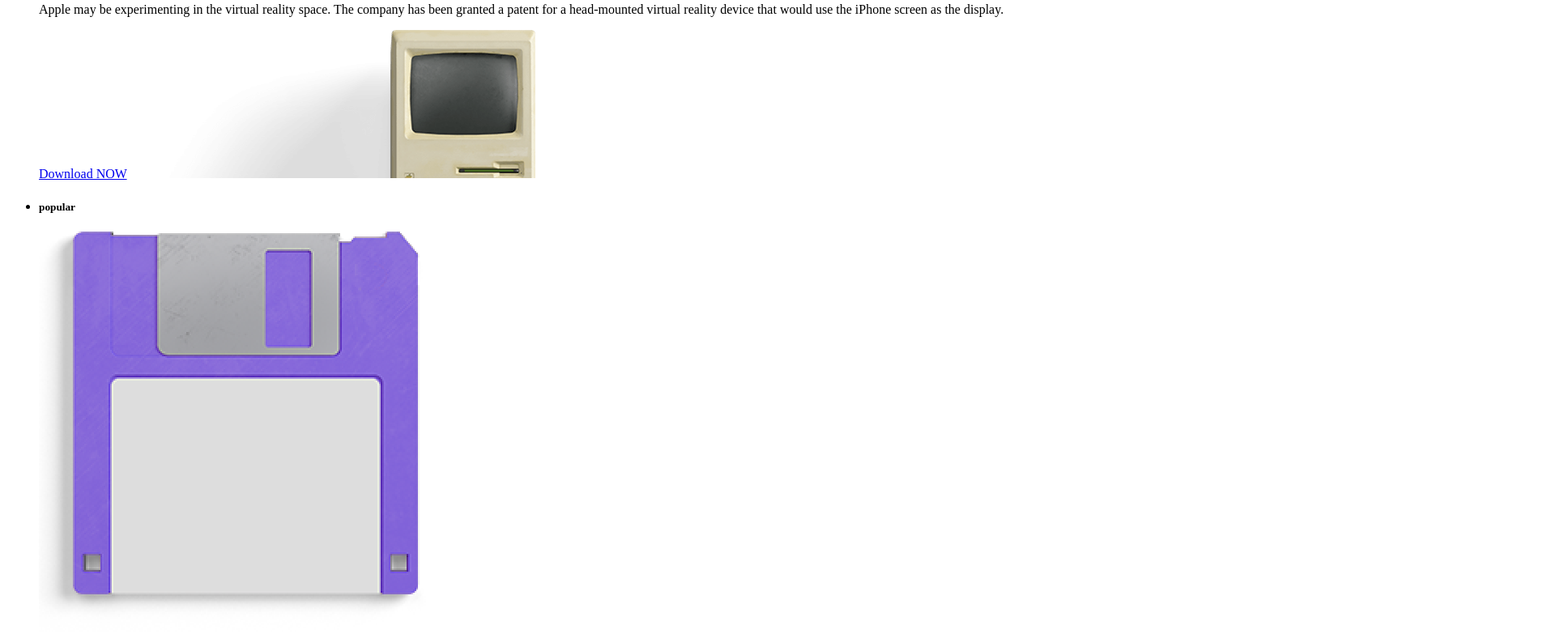
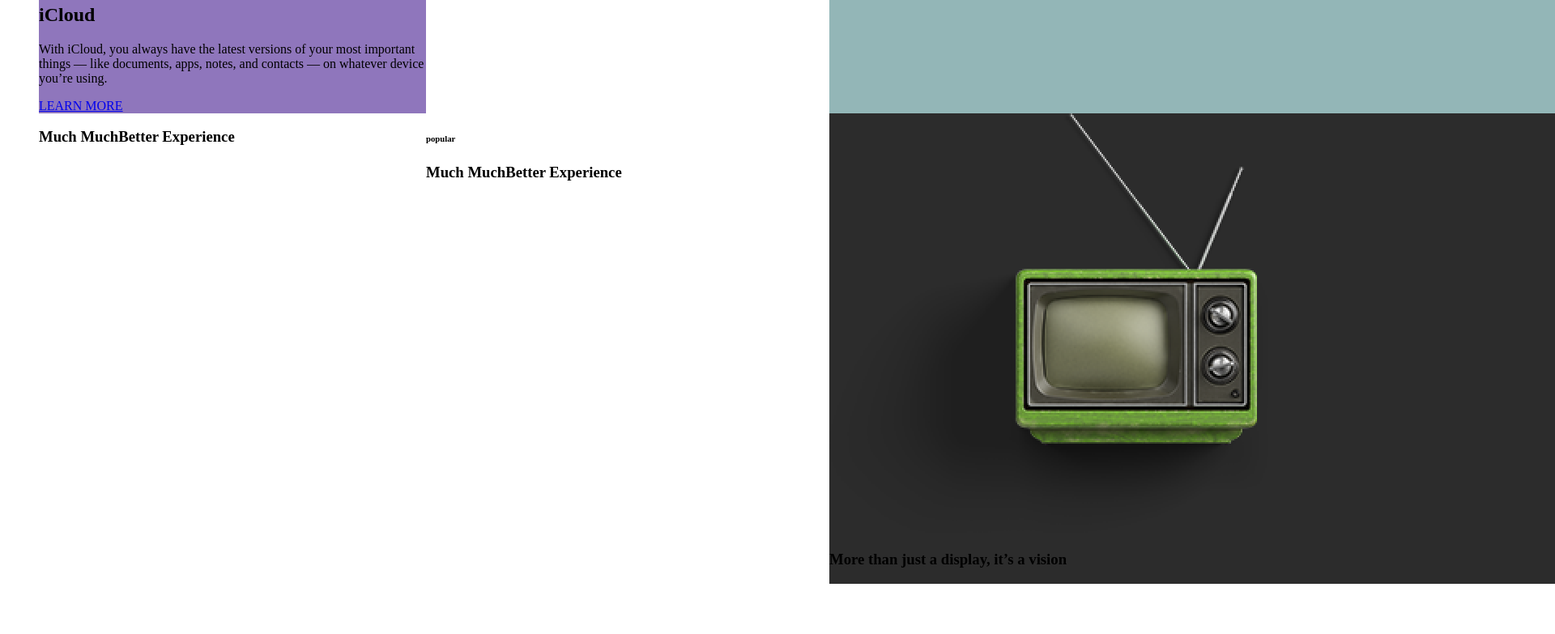
Before and after one commit to ranaalmalki/Grid-Hw, a plain HTML site: page index.html in a window 1280 px wide. Shown: the part 1494-2277 px from the top of the page at 81% size, 1920 px wide, since content can reach past the window. After the commit the page ends 2231 px from the top, so only its background shows below. Drawn offline with Linux system fonts and the light colour scheme.

Commit message:
add color in css

```diff
--- a/index.html
+++ b/index.html
@@ -5,6 +5,7 @@
     <meta charset="UTF-8">
     <meta name="viewport" content="width=device-width, initial-scale=1.0">
     <title>Grid-Hw</title>
+    <link rel="stylesheet" href="style.css">
 </head>
 
 <body>
--- a/style.css
+++ b/style.css
@@ -0,0 +1,59 @@
+
+ :root{
+    --background-color-gray:#f7f8f9;
+    --background-color-orange: #f05638;
+    --background-color-blue:#38d5f4;
+    --background-color-light-green:#93b6b7;
+    --background-color-purble: #8f76bc;
+    --background-color-blackgray:#2c2c2c;
+    --button-bacground-yellow:#ffc80a;
+    --button-bacground-green: #7ac424;
+
+ }
+/* */
+
+.containr{
+
+}
+
+.items-containr{
+    display: grid;
+list-style: none;
+    grid-template-columns: auto auto auto auto;
+    grid-template-rows: auto auto auto auto;
+
+
+}
+
+.image-1{
+    background-color: var(--background-color-gray);
+
+}
+.image-2{
+
+}
+.image-3{
+
+}
+.image-4{
+
+}
+.image-5{
+    background-color: var(--background-color-purble);
+
+}
+.image-6{
+background-color: var(--background-color-blue);
+}
+.image-7{
+
+}
+.image-8{
+background-color: var(--background-color-light-green);
+}
+.image-9{
+
+}
+.image-10{
+background-color: var(--background-color-blackgray);
+}
```
